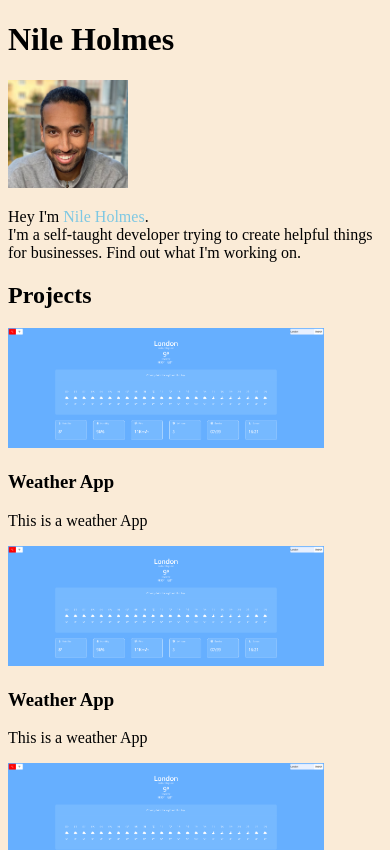
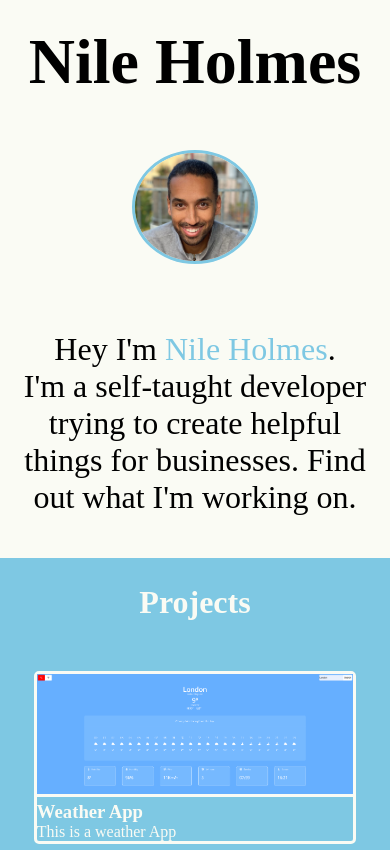
Before and after one commit to holmeskone/Homepage, a website with bundled scripts: page src/template.html in a window 390 px wide. Shown: the top 850 px of the page. Built offline with nearby package versions, Linux system fonts and the light colour scheme; files whose address does not match are found by name.

Commit message:
Add basic layout for hero and project section on mobile

```diff
--- a/src/style.css
+++ b/src/style.css
@@ -1,3 +1,64 @@
-body{
-    background-color: antiquewhite;
+* {
+  margin: 0;
+  padding: 0;
 }
+body {
+}
+
+/* Hero Section */
+#hero {
+  display: flex;
+  flex-direction: column;
+  background-color: #ffffff;
+}
+#hero #title {
+  display: flex;
+  justify-content: center;
+  background-color: #fafbf4;
+  padding: 3vh 5vw;
+  font-size: 2rem;
+}
+#hero #picture {
+  display: flex;
+  justify-content: center;
+  padding: 3vh 5vw;
+  background-color: #fafbf4;
+}
+
+#hero #picture img {
+  border-radius: 100%;
+  border: 3px solid #7ec8e3;
+}
+
+#intro {
+  background-color: #fafbf4;
+  padding: 5vh 5vw 5vh 5vw;
+  text-align: center;
+}
+#intro p {
+  font-size: 2rem;
+}
+/* Projects Sections */
+#projects {
+  background-color: #7ec8e3;
+  color: #fafbf4;
+  padding: 3vh 5vw;
+  display: flex;
+  flex-direction: column;
+  align-items: center;
+}
+/* Contact me Section */
+#projects h2 {
+  font-size: 2rem;
+  text-align: center;
+  padding-bottom: 3vh;
+}
+#projects #weather-project {
+  border: 3px solid #fafbf4;
+  border-radius: 5px;
+  margin: 3vh;
+}
+
+#projects .project-image img {
+  border-bottom: 3px solid #fafbf4;
+}
```
